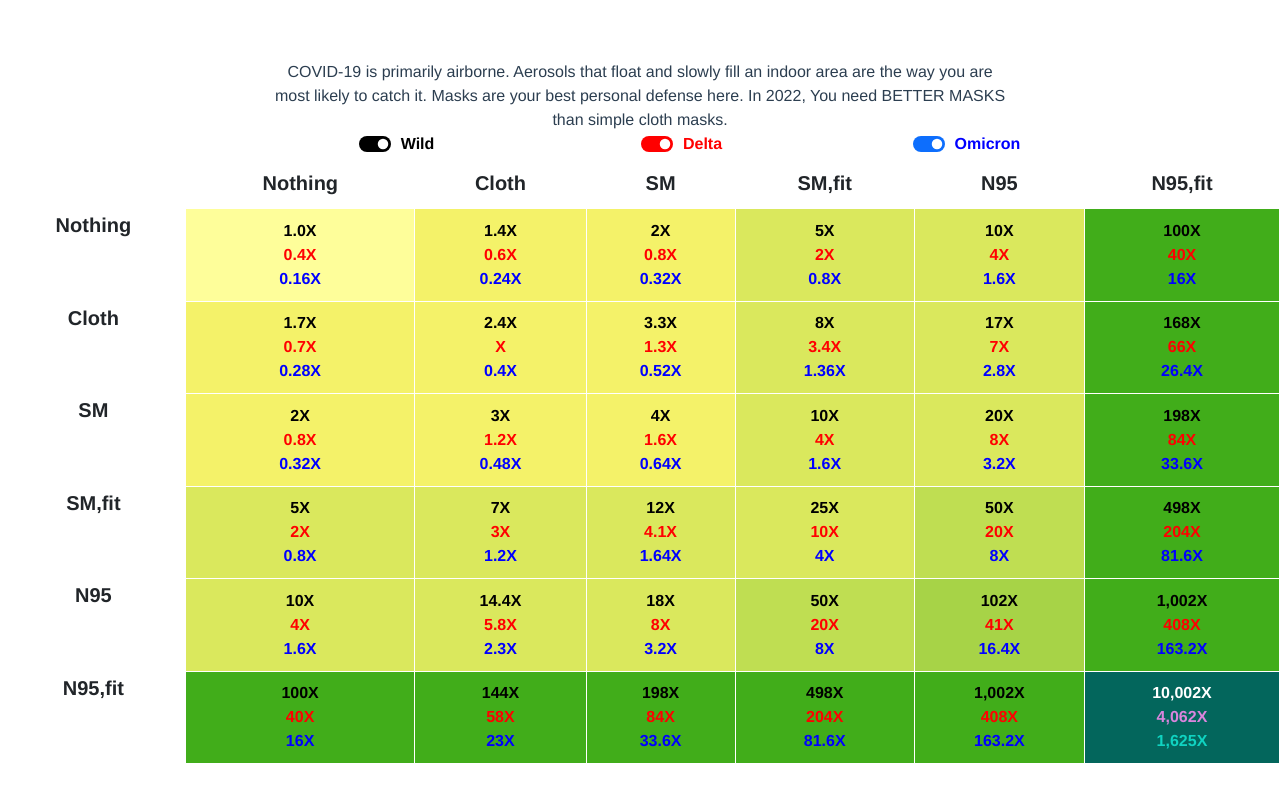
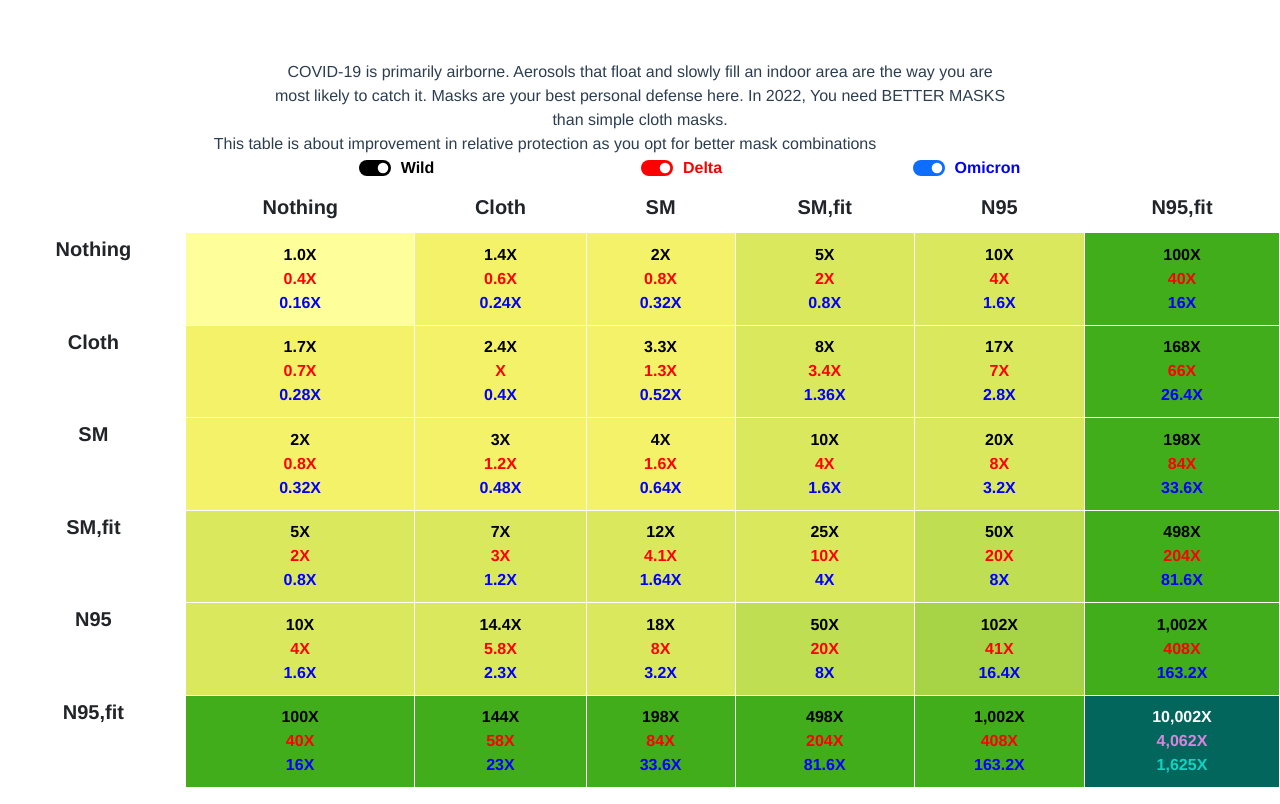
Before and after one commit to its-airborne/bettermasks, a Vue app: page / in a window 1280 px wide. Built offline with nearby package versions, Linux system fonts and the light colour scheme.

Commit message:
modified title script

```diff
--- a/src/App.vue
+++ b/src/App.vue
@@ -7,6 +7,8 @@
         <div class="col-sm-8">COVID-19 is primarily airborne. Aerosols that float and slowly fill
           an indoor area are the way you are most likely to catch it.  Masks are your best personal
           defense here. In 2022, You need BETTER MASKS than simple cloth masks.</div>
+        <div class="col-sm-10">This table is about improvement in relative protection as you opt for
+          better mask combinations</div>
       </div>
       <div class="row">
         <div class="col-sm-2"></div>
```
